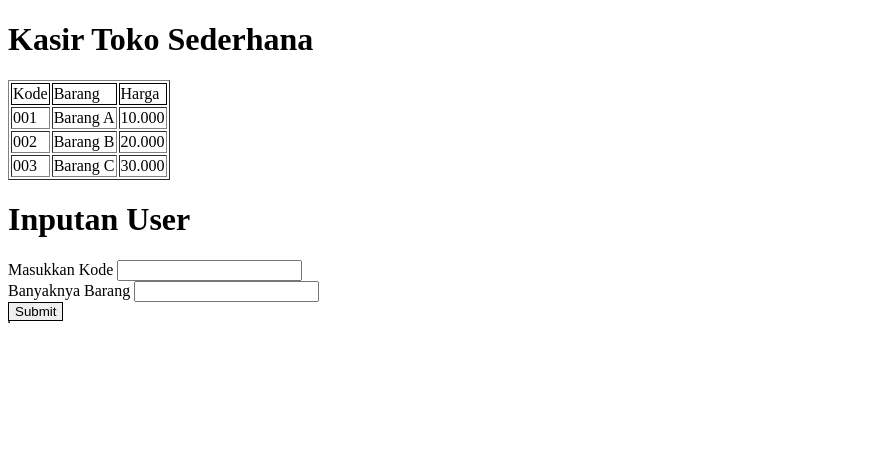
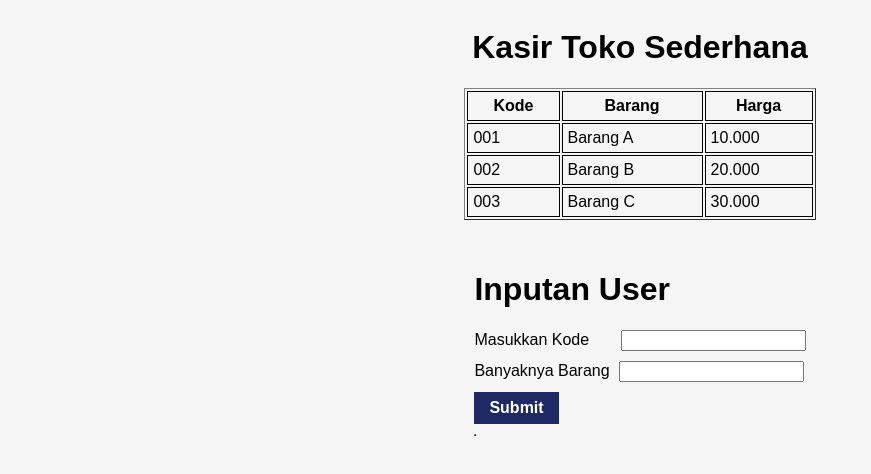
Before and after one commit to ejeee/UAP-Web, a plain HTML site: page index.html in a window 1280 px wide. Shown: the whole page, without its empty margins (0-871 px from the left). Drawn offline with Linux system fonts and the light colour scheme.

Commit message:
Update index.html

```diff
--- a/index.html
+++ b/index.html
@@ -6,10 +6,82 @@
     <title>Kasir Toko Sederhana</title>
   </head>
 
+
   <style>
-    .title-table{
-        border: 1px solid black;;
-    }
+    body {
+    font-family: Arial, sans-serif;
+    background-color: whitesmoke;
+    display: grid;
+    justify-content: center;
+    justify-self: center;
+  }
+
+  td {
+    color: black;
+    border: 1px solid;
+    padding: 5px;
+  }
+
+  .title-table {
+    text-align: center;
+    color: black;
+    font-weight: bolder;
+  }
+
+  .title-web {
+    align-items: center;
+    display: grid;
+    justify-content: center;
+  }
+
+  .navigation {
+    padding-top: 10px;
+    padding-bottom: 10px;
+    border-radius: 20px;
+    display: inline-flex;
+    text-decoration: solid;
+    text-decoration-color: aliceblue;
+    gap: 15px;
+    justify-content: center;
+    background-color: white;
+    width: auto;
+    height: auto;
+  }
+
+  #submit {
+    font-size: 100%;
+    margin-top: 10px;
+    margin-bottom: 10px;
+    /* background-color: rgb(98, 116, 52); */
+    background-color: rgb(31, 41, 99);
+    color: white;
+    padding-top: 7px;
+    padding-bottom: 7px;
+    padding-left: 15px;
+    padding-right: 15px;
+    font-weight: bold;
+    border: none;
+  }
+
+  #submit:hover {
+    color: whitesmoke;
+    /* background-color: rgb(112, 119, 93); */
+    background-color: rgb(156, 157, 161);
+  }
+
+  #kode {
+    margin-left: 27px;
+  }
+
+  #barang {
+    margin-top: 10px;
+    margin-left: 5px;
+  }
+
+  .inputan-user {
+    padding: 10px;
+    margin-top: 20px;
+  }
   </style>
 
   <body>
@@ -46,7 +118,7 @@
       <label>Banyaknya Barang </label>
       <input type="number" id="barang" />
       <br />
-      <button type="submit" id="submit" onclick="input()" style="border: 1px solid black;">Submit</button>
+      <button type="submit" id="submit" onclick="input()">Submit</button>
         </table>
     </div>
 
```
